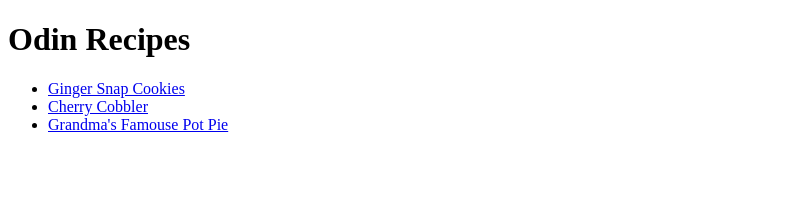
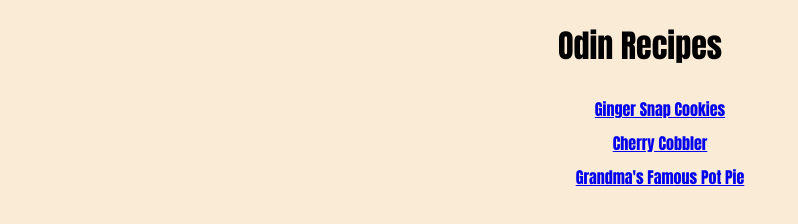
Before and after one commit to creynolds0108/odin-recipes, a plain HTML site: page index.html in a window 1280 px wide. Shown: the whole page, without its empty margins (0-798 px from the left). Drawn offline with Linux system fonts and the light colour scheme.

Commit message:
Add css for index.html

```diff
--- a/index.css
+++ b/index.css
@@ -0,0 +1,16 @@
+body{
+    background-color: antiquewhite;
+    font-family: Impact, Haettenschweiler, 'Arial Narrow Bold', sans-serif;
+}
+h1 {
+    text-align: center;
+}
+
+ul {
+    text-align: justify;
+}
+li {
+    display:block;
+    text-align: center;
+    padding: 5px;
+}
--- a/index.html
+++ b/index.html
@@ -10,10 +10,12 @@
     </head>
     <body>
         <h1>Odin Recipes</h1>
-            <ul>
-                <li><a href="/home/cr/Documents/repos/odin-recipes/recipes/GingerSnap.html" target="_blank">Ginger Snap Cookies</a></li>
-                <li><a href="/home/cr/Documents/repos/odin-recipes/recipes/Cherry_Cobbler.html" target="_blank">Cherry Cobbler</a></li>
-                <li><a href="/home/cr/Documents/repos/odin-recipes/recipes/Pot_Pie.html" target="_blank">Grandma's Famouse Pot Pie</a></li>
-            </ul>
+            <div>
+                <ul>
+                    <li><a href="/home/cr/Documents/repos/odin-recipes/recipes/GingerSnap.html" target="_blank">Ginger Snap Cookies</a></li>
+                    <li><a href="/home/cr/Documents/repos/odin-recipes/recipes/Cherry_Cobbler.html" target="_blank">Cherry Cobbler</a></li>
+                    <li><a href="/home/cr/Documents/repos/odin-recipes/recipes/Pot_Pie.html" target="_blank">Grandma's Famous Pot Pie</a></li>
+                </ul>
+            </div>
     </body>
 </html>
```
